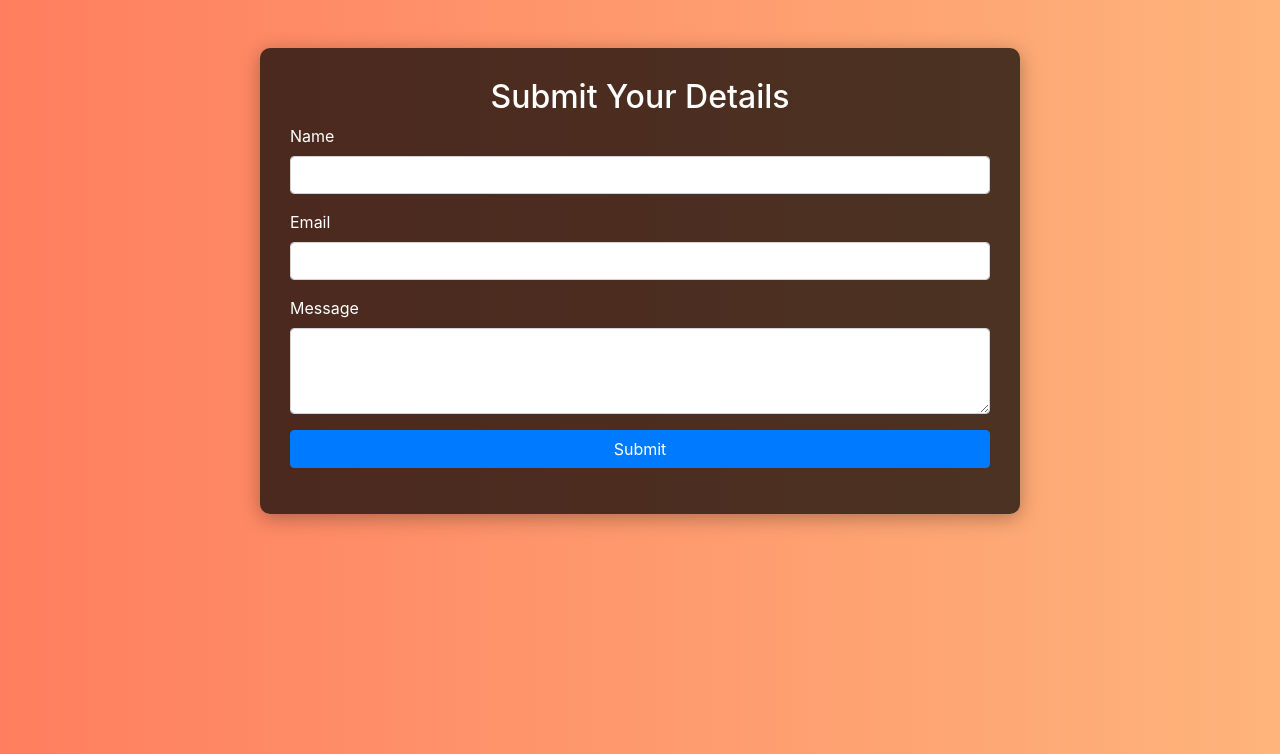
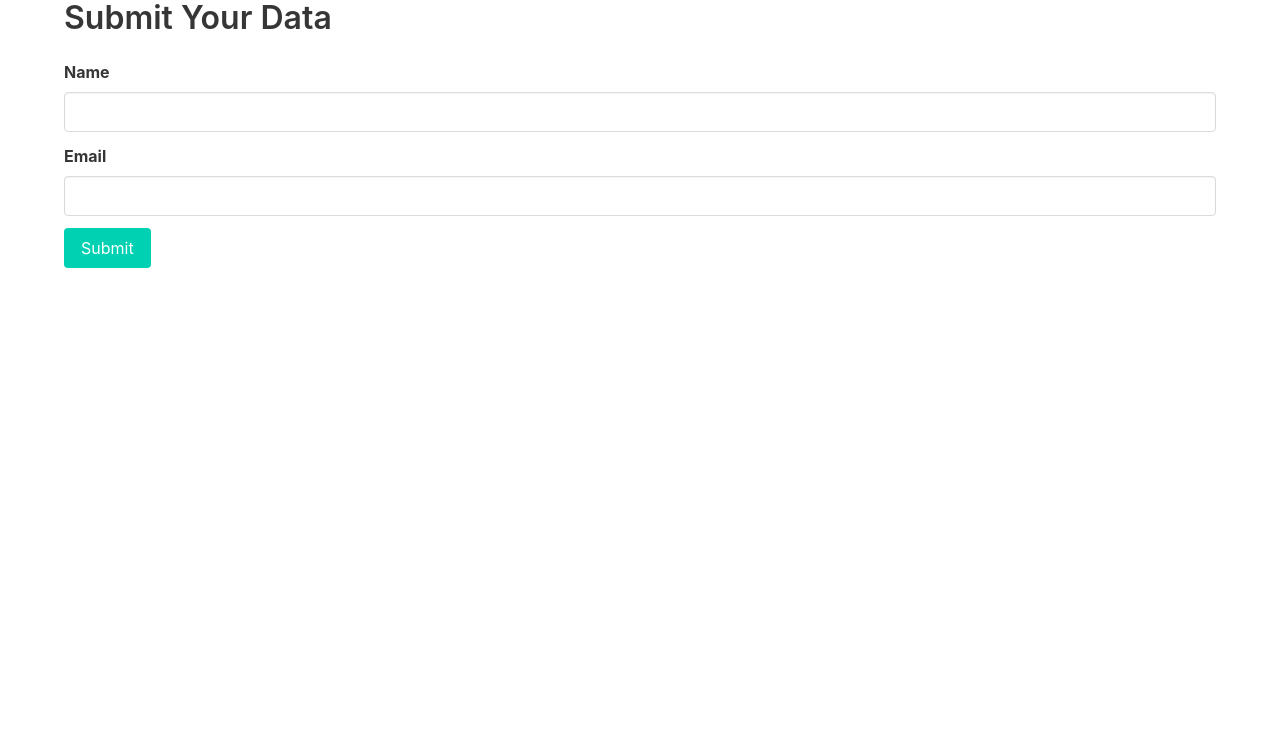
Before and after one commit to wtk2024/jsontest, a Flask app: page / in a window 1280 px wide. Shown: the top 754 px of the page. Run offline with Flask 3, Linux system fonts and the light colour scheme; some libraries are stand-ins or nearby versions.

Commit message:
Update form.html

```diff
--- a/templates/form.html
+++ b/templates/form.html
@@ -3,74 +3,52 @@
 <head>
     <meta charset="UTF-8">
     <meta name="viewport" content="width=device-width, initial-scale=1.0">
-    <title>Details Form</title>
-    <link rel="stylesheet" href="https://stackpath.bootstrapcdn.com/bootstrap/4.5.2/css/bootstrap.min.css">
-    <style>
-        body {
-            background: linear-gradient(to right, #ff7e5f, #feb47b);
-            color: white;
-        }
-        .form-container {
-            background-color: rgba(0, 0, 0, 0.7);
-            padding: 30px;
-            border-radius: 10px;
-            box-shadow: 0 4px 20px rgba(0, 0, 0, 0.3);
-        }
-    </style>
+    <title>Data Submission Form</title>
+    <link rel="stylesheet" href="https://cdn.jsdelivr.net/npm/bulma@0.9.3/css/bulma.min.css">
 </head>
 <body>
     <div class="container">
-        <div class="row justify-content-center">
-            <div class="col-md-8 form-container mt-5">
-                <h2 class="text-center">Submit Your Details</h2>
-                <form id="detailsForm">
-                    <div class="form-group">
-                        <label for="name">Name</label>
-                        <input type="text" class="form-control" id="name" required>
-                    </div>
-                    <div class="form-group">
-                        <label for="email">Email</label>
-                        <input type="email" class="form-control" id="email" required>
-                    </div>
-                    <div class="form-group">
-                        <label for="message">Message</label>
-                        <textarea class="form-control" id="message" rows="3" required></textarea>
-                    </div>
-                    <button type="submit" class="btn btn-primary btn-block">Submit</button>
-                </form>
-                <div id="result" class="mt-3 text-center"></div>
+        <h1 class="title">Submit Your Data</h1>
+        <form id="dataForm">
+            <div class="field">
+                <label class="label">Name</label>
+                <div class="control">
+                    <input class="input" type="text" id="name" required>
+                </div>
             </div>
-        </div>
+            <div class="field">
+                <label class="label">Email</label>
+                <div class="control">
+                    <input class="input" type="email" id="email" required>
+                </div>
+            </div>
+            <div class="field">
+                <div class="control">
+                    <button class="button is-primary" type="submit">Submit</button>
+                </div>
+            </div>
+        </form>
+        <div id="responseMessage"></div>
     </div>
 
     <script>
-        document.getElementById('detailsForm').addEventListener('submit', function(event) {
-            event.preventDefault();
+        document.getElementById('dataForm').addEventListener('submit', function (e) {
+            e.preventDefault(); // Prevent form submission
             const name = document.getElementById('name').value;
             const email = document.getElementById('email').value;
-            const message = document.getElementById('message').value;
-
-            const data = {
-                name: name,
-                email: email,
-                message: message
-            };
 
             fetch('/submit', {
                 method: 'POST',
                 headers: {
-                    'Content-Type': 'application/json'
+                    'Content-Type': 'application/json',
                 },
-                body: JSON.stringify(data)
+                body: JSON.stringify({ name, email })
             })
             .then(response => response.json())
             .then(data => {
-                document.getElementById('result').innerText = data.message;
+                document.getElementById('responseMessage').innerText = data.message;
             })
-            .catch(error => {
-                console.error('Error:', error);
-                document.getElementById('result').innerText = 'An error occurred.';
-            });
+            .catch(error => console.error('Error:', error));
         });
     </script>
 </body>
```
